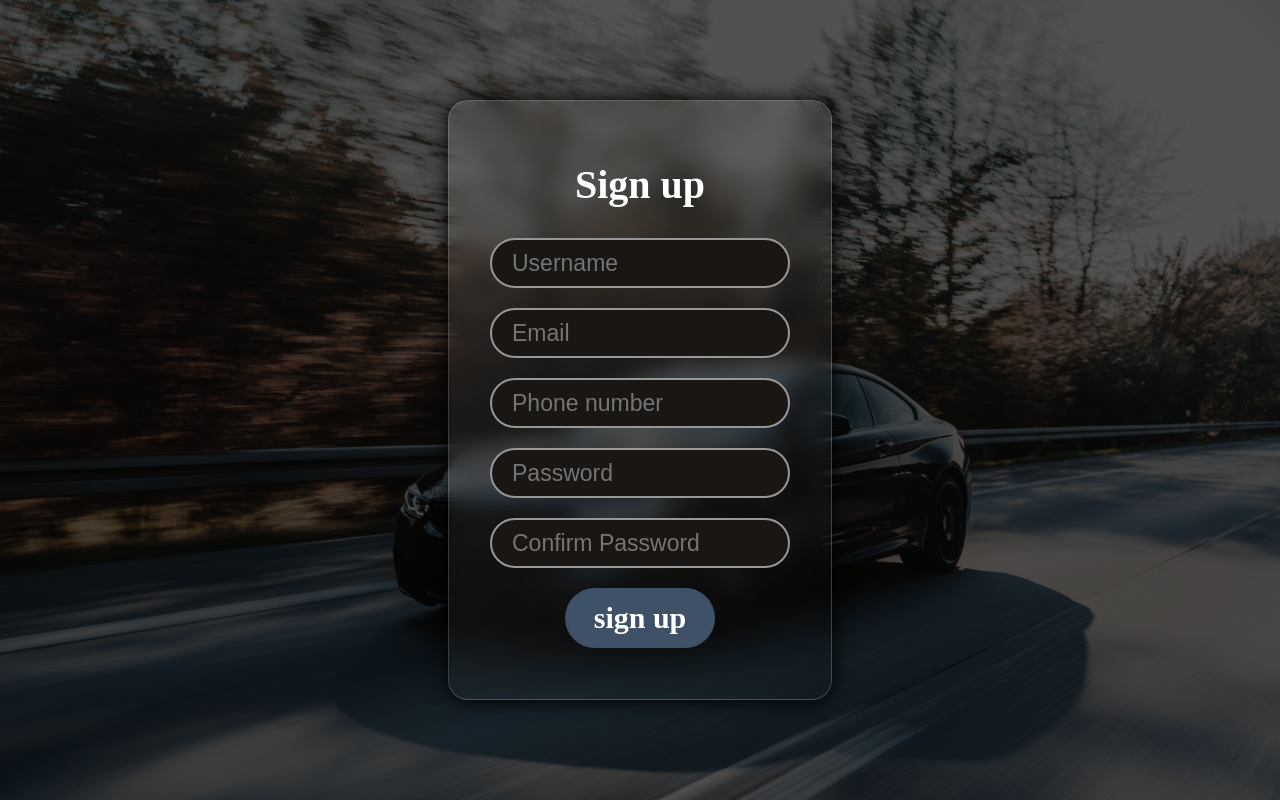
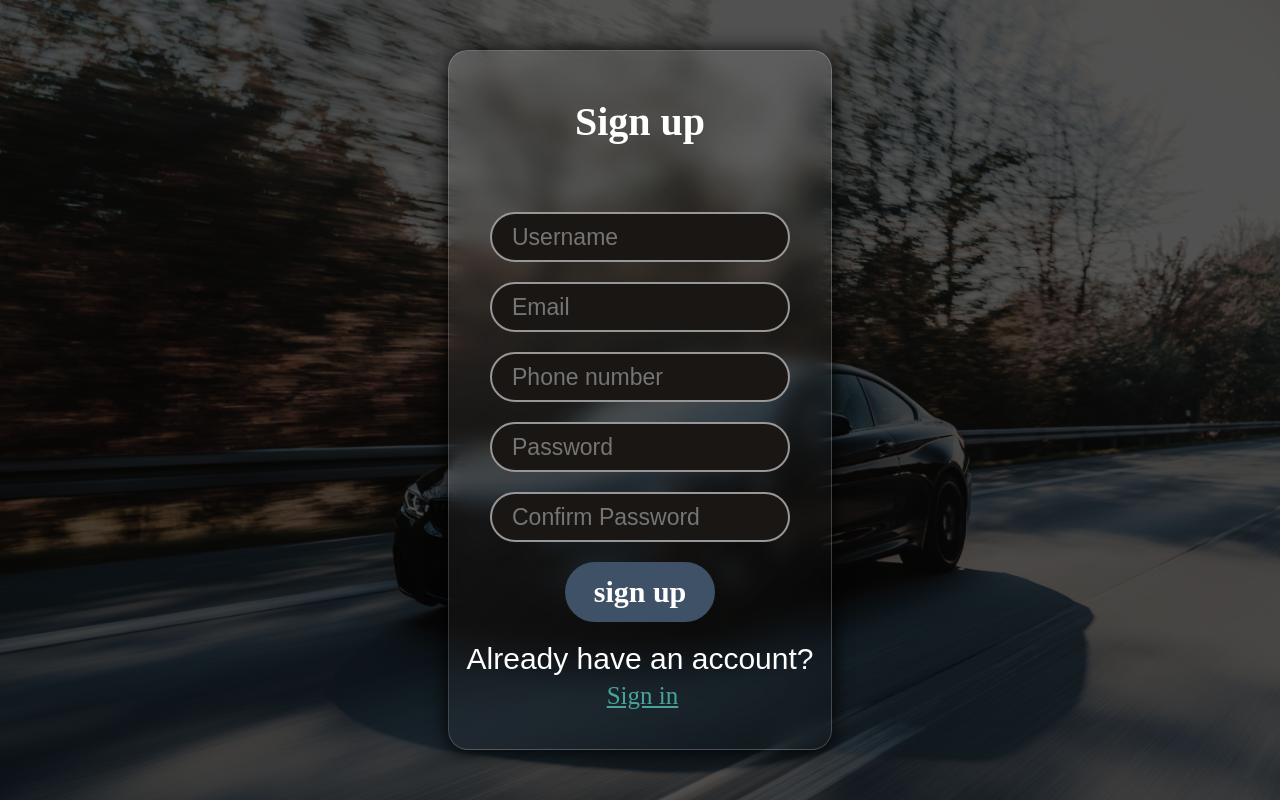
Before and after one commit to ahmniab/web_project, a PHP site: page /signup.html in a window 1280 px wide. Run offline with PHP 8.4, Linux system fonts and the light colour scheme.

Commit message:
Added button to sign in from sign up

```diff
--- a/css/signin.css
+++ b/css/signin.css
@@ -91,7 +91,6 @@ input:focus {
     color: white;
     font-weight: 100;
     text-align: center;
-
 }
 
 .sign-in:hover {
--- a/css/signup.css
+++ b/css/signup.css
@@ -34,13 +34,13 @@ form {
 
 .box {
     width: 30%;
-    height: 600px;
+    height: 700px;
     border-radius: 15px;
     box-shadow: 0px 1px 20px;
     display: flex;
     flex-direction: column;
     flex-wrap: wrap;
-    justify-content: center;
+    justify-content: space-evenly;
     align-content: center;
     align-items: center;
 }
@@ -94,3 +94,19 @@ input:focus {
     background-color: #516883;
     transition-duration: 0.5s;
 }
+
+.signin {
+    margin-top: 20px;
+    font-size: 30px;
+    color: white;
+    font-weight: 100;
+    text-align: center;
+}
+
+.signin a {
+    margin-left: 5px;
+    font-size: 25px;
+    color: #48a39d;
+    font-family: serif;
+    text-decoration: underline;
+}
--- a/signin.html
+++ b/signin.html
@@ -21,9 +21,8 @@
                 <input class="pass" type="password" placeholder="Password" required>
                 <input class="sign-in" type="submit" value="sign in">
                 <div class="signup">
-                    <p>Dont have email ?</p><a class="new" href="signup.html">Sign up</a>
+                    <p>Dont have an account?</p><a class="new" href="signup.html">Sign up</a>
                 </div>
-
             </div>
         </form>
     </div>
--- a/signup.html
+++ b/signup.html
@@ -23,6 +23,9 @@
                 <input class="pass" type="password" placeholder="Password" required>
                 <input class="cpass" type="password" placeholder="Confirm Password" required>
                 <input class="sign-up" type="submit" value="sign up">
+                <div class="signin">
+                    <p>Already have an account?</p><a class="new" href="signin.html">Sign in</a>
+                </div>
             </form>
 
         </div>
```
